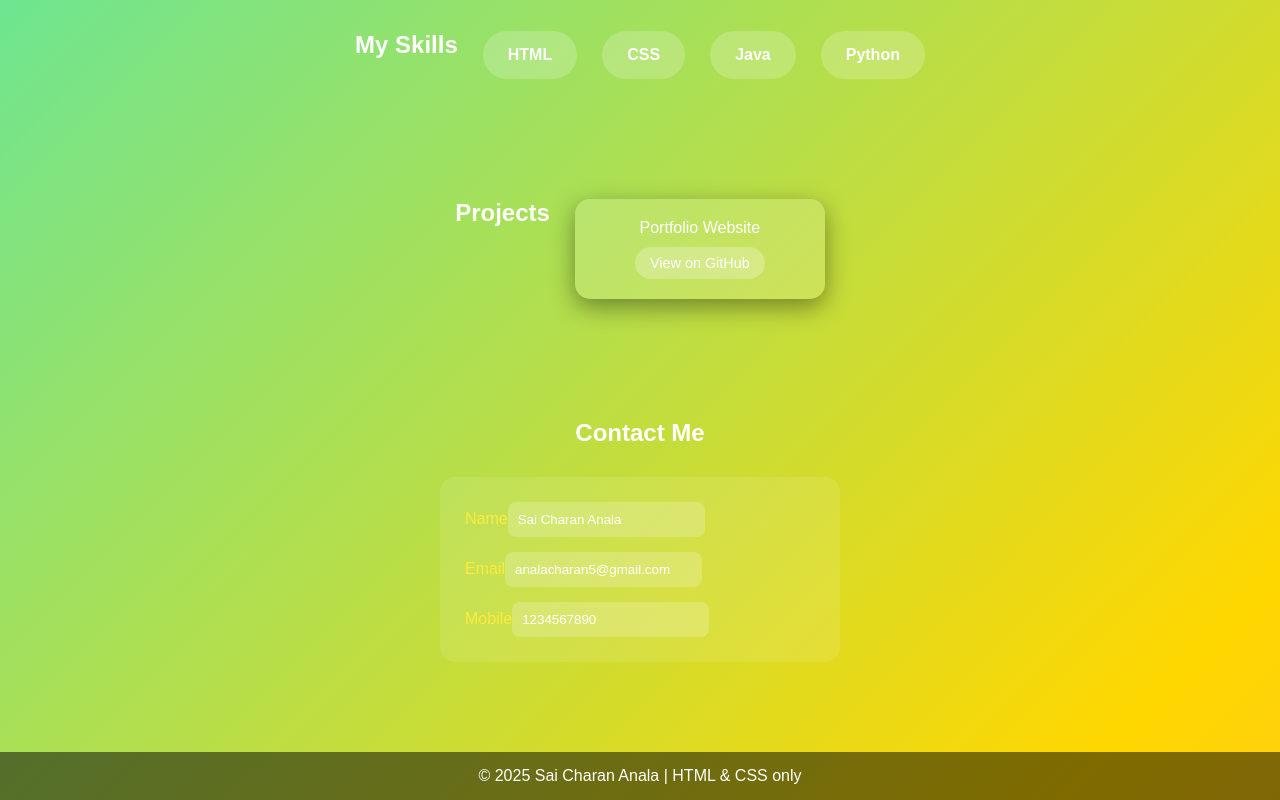
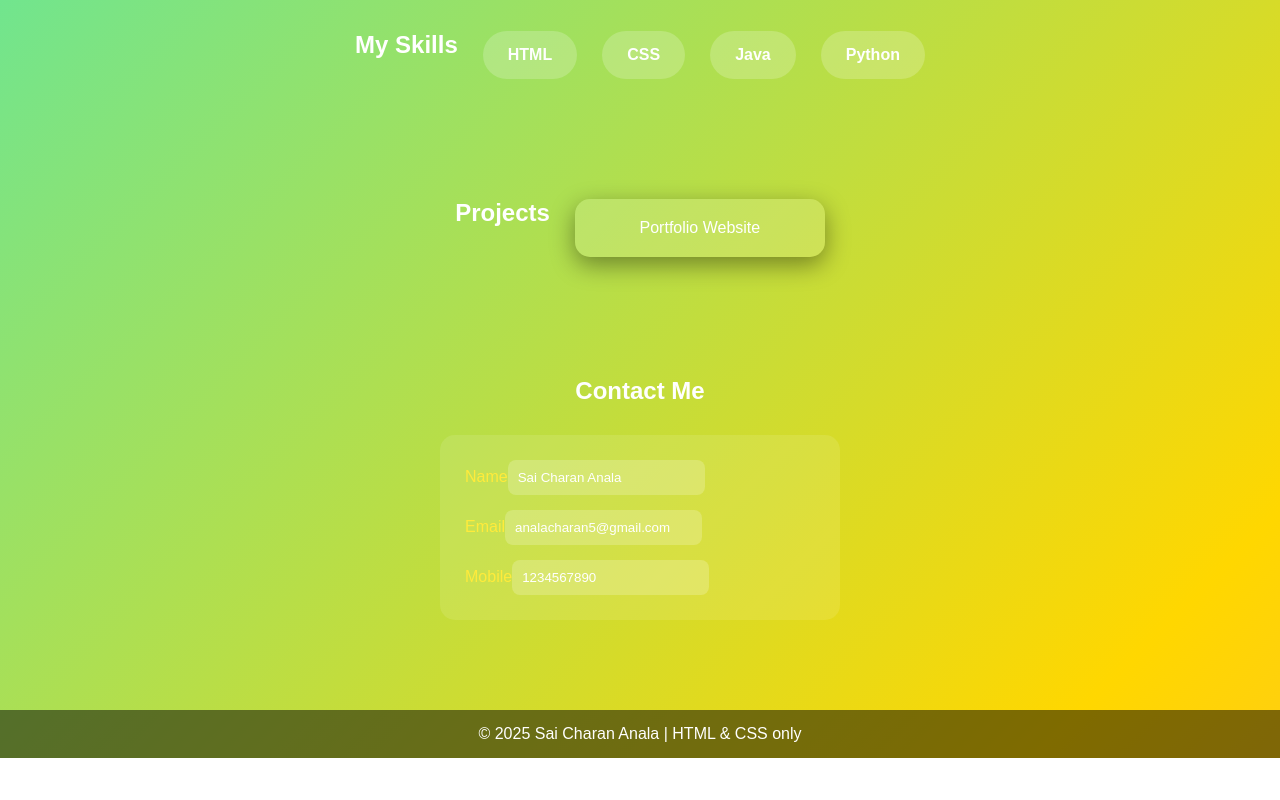
Before and after one commit to analacharan5-sys/portfolio_, a plain HTML site: page index.html in a window 1280 px wide. Shown: the part 1181-1981 px from the top of the page. After the commit the page ends 1939 px from the top, so only its background shows below. Drawn offline with Linux system fonts and the light colour scheme.

Commit message:
index.html

```diff
--- a/index.html
+++ b/index.html
@@ -139,7 +139,6 @@ footer{
   <h2>Projects</h2>
   <div class="project-card">
     Portfolio Website
-    <a href="#" class="project-link">View on GitHub</a>
   </div>
 </section>
 <section id="contact-section">
```
